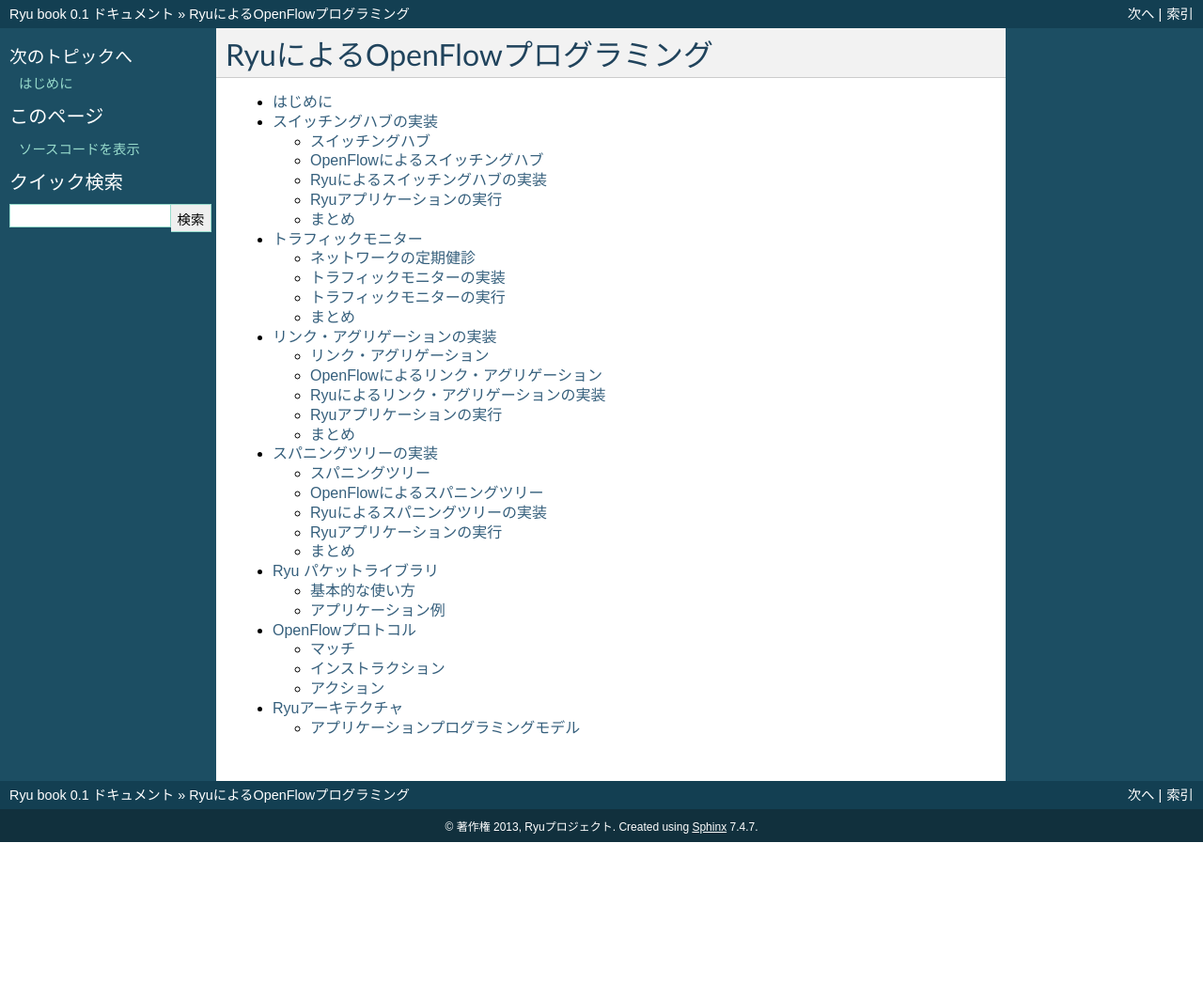
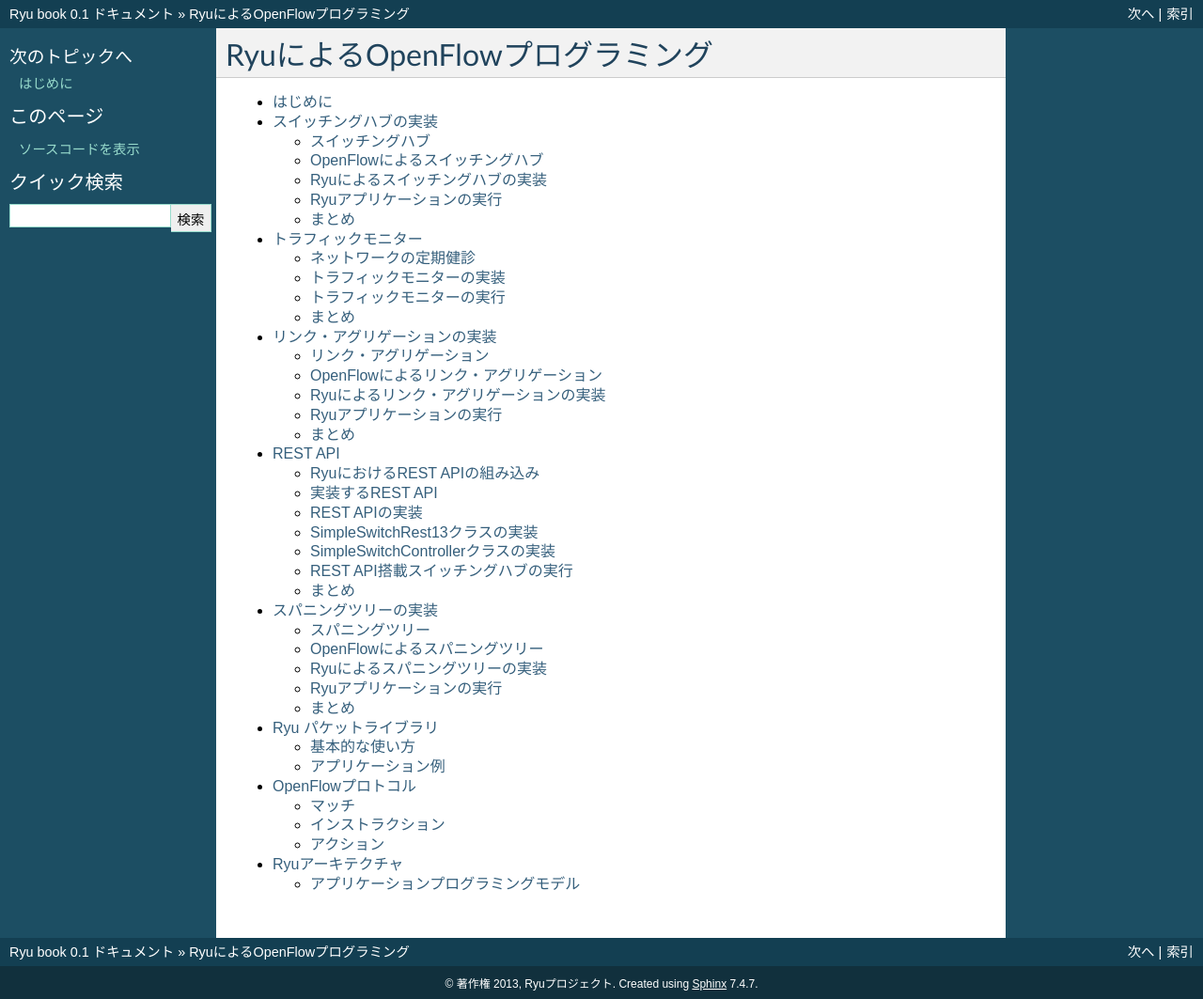
Before and after one commit to osrg/ryu-book, a Sphinx documentation site: the page built from ja/source/index.rst, in a window 1280 px wide. Shown: the whole page at 94% size. Built offline with Sphinx 7.4.7, drawn with Linux system fonts in a browser that asks for light colours; before the commit the page ends 900 px from its top, so only the background shows below that; part of the change alters nothing that is shown.

Commit message:
add REST API

```diff
--- a/ja/source/index.rst
+++ b/ja/source/index.rst
@@ -13,6 +13,7 @@ RyuによるOpenFlowプログラミング
    switching_hub.rst
    traffic_monitor.rst
    link_aggregation.rst
+   rest_api.rst
    spanning_tree.rst
    packet_lib.rst
    openflow_protocol.rst
--- /dev/null
+++ b/ja/source/rest_api.rst
@@ -0,0 +1,382 @@
+.. _ch_rest_api:
+
+REST API
+====================
+
+本章では、「 :ref:`ch_switching_hub` 」で説明したスイッチングハブに、
+REST APIを追加します。
+
+
+RyuにおけるREST APIの組み込み
+----------------------
+
+Ryuには、WSGIに対応したWebサーバの機能が含まれています。
+コントローラにREST APIを付加することで、ブラウザやcurlコマンド等から
+コントローラの振る舞いを変えるようなアプリケーションを作成することもできます。
+
+.. NOTE::
+
+    WSGIとは、Pythonにおいて、WebアプリケーションとWebサーバをつなぐための
+    統一されたフレームワークのことを指します。
+
+
+実装するREST API
+----------------------
+実装するREST APIは以下の二つとします。
+
+1. MACアドレステーブル取得API
+
+    スイッチングハブで保持されているMACアドレステーブルの内容を返却します。
+    MACアドレスおよびポート番号の組をJSON形式で返却します。
+
+2. MACアドレステーブル登録API
+
+    REST APIへのパラメータとして入力されたMACアドレスとポート番号の組をMACアドレステーブルに
+    登録します。また、あわせてフローエントリの追加も行います。
+
+
+REST APIの実装
+----------------------
+「 :ref:`ch_switching_hub` 」のスイッチングハブにREST APIを追加した
+ソースコードです。
+
+.. rst-class:: sourcecode
+
+.. literalinclude:: sources/simple_switch_rest_13.py
+
+simple_switch_rest_13.pyでは、HTTPリクエストを受けるURLとそれに対応するメソッドを
+定義するコントローラクラス(SimpleSwitchController)と、
+「 :ref:`ch_switching_hub` 」のスイッチングハブを拡張し、MACアドレステーブルの更新を
+行えるようにしたクラス(SimpleSwitchRest13)の二つを定義しています。
+SimpleSwitchRest13では、任意のタイミングでフローエントリの追加ができるように、
+FeatureReplyメソッドをオーバライドし、その中でdatapathオブジェクトをスイッチングハブ内で
+保持するようにしています。
+
+SimpleSwitchRest13クラスの実装
+----------------------
+.. rst-class:: sourcecode
+
+::
+
+    class SimpleSwitchRest13(simple_switch_13.SimpleSwitch13):
+
+        _CONTEXTS = { 'wsgi': WSGIApplication }
+    ...
+
+辞書型のクラス変数_CONTEXTに、RyuのWSGI対応Webサーバのインスタンスを取得できるようにしています。
+WSGIのWebサーバインスタンスを取得する際には、「wsgi」というキーで取得します。
+
+.. rst-class:: sourcecode
+
+::
+
+    def __init__(self, *args, **kwargs):
+        super(SimpleSwitchRest13, self).__init__(*args, **kwargs)
+        self.switches = {}
+        wsgi = kwargs['wsgi']
+        wsgi.register(SimpleSwitchController, {simple_switch_instance_name : self})
+    ...
+
+コンストラクタでは、WSGIApplicationのインスタンスを取得しています。
+また、registerメソッドを使用して、後述するコントローラクラスの登録を行っています。
+コントローラクラスの登録時に、コントローラのコンストラクタでSimpleSwitchRest13クラスのインスタンスを
+取得できるように、第2引数で、「simple_switch_api_app」というキー名でインスタンスを追加した
+ディクショナリオブジェクトを渡しています。
+
+.. rst-class:: sourcecode
+
+::
+
+    @set_ev_cls(ofp_event.EventOFPSwitchFeatures, CONFIG_DISPATCHER)
+    def switch_features_handler(self, ev):
+        super(SimpleSwitchRest13, self).switch_features_handler(ev)
+        datapath = ev.msg.datapath
+        self.switches[datapath.id] = datapath
+    ...
+
+親クラスのswitch_features_handlerをオーバライドしています。
+このメソッドでは、SwitchFeaturesイベントが発生したタイミングで、
+イベント内に格納されたdatapathオブジェクトをインスタンス変数switchesに保持するようにしています。
+
+.. rst-class:: sourcecode
+
+::
+
+    def set_mac_to_port(self, dpid, mac_port_dict):
+        datapath = self.switches.get(dpid, None)
+
+        if datapath is not None:
+            parser = datapath.ofproto_parser
+            ports = mac_port_dict.values()
+            for in_port in ports:
+                for mac, port in mac_port_dict.items():
+                    if port != in_port:
+                        dst_mac = mac
+                        out_port = port
+                        actions = [parser.OFPActionOutput(out_port)]
+                        match = parser.OFPMatch(in_port=in_port, eth_dst=dst_mac)
+                        self.add_flow(datapath, 1, match, actions)
+
+        mac_table = self.mac_to_port.get(dpid, {})
+        mac_table.update(mac_port_dict)
+        self.mac_to_port[dpid] = mac_table
+        return {'status' : 'ok'}
+    ...
+
+MACアドレスとポートに対応するスイッチに格納するためのメソッドです。
+コントローラクラスからREST APIの呼び出し契機で実行されます。
+MACアドレスと接続ポートの組が引数として渡されます。
+それらの組が二組以上指定された場合、それぞれのMACアドレスとポートを組み合わせて
+フローエントリを作成し、親クラスのadd_flowメソッドを用いてそのフローエントリをスイッチに登録します。
+また、指定されたMACアドレスとポートの組はスイッチングハブ内のMACアドレスとポートアドレステーブルに
+格納されます。
+たとえば、MACアドレスと接続ポートの組が、それぞれ、
+
+・00:00:00:00:00:01, 1
+
+・00:00:00:00:00:02, 2
+
+
+の場合、
+
+(1)マッチング条件：in_port = 1, dst_mac = 00:00:00:00:00:02  アクション：output=2
+
+(2)マッチング条件：in_port = 2, dst_mac = 00:00:00:00:00:01  アクション：output=1
+
+という二つのフローエントリを追加するようにしています。
+
+
+SimpleSwitchControllerクラスの実装
+----------------------
+次はREST APIへのHTTPリクエストを受け付けるコントローラクラスです。
+クラス名はSimpleSwitchControllerです。
+
+.. rst-class:: sourcecode
+
+::
+
+    class SimpleSwitchController(ControllerBase):
+        def __init__(self, req, link, data, **config):
+            super(SimpleSwitchController, self).__init__(req, link, data, **config)
+            self.simpl_switch_spp = data[simple_switch_instance_name]
+    ...
+
+コンストラクタで、SimpleSwitchRest13クラスのインスタンスを取得します。
+なお、このコンストラクタはWSGIApplicationインスタンスから呼び出されます。
+
+.. rst-class:: sourcecode
+
+::
+
+    @route('simpleswitch', url, methods=['GET'], requirements={'dpid': dpid_lib.DPID_PATTERN})
+    def list_mac_table(self, req, **kwargs):
+        simple_switch = self.simpl_switch_spp
+        mac_table = {}
+
+        if 'dpid' in kwargs:
+            dpid = dpid_lib.str_to_dpid(kwargs['dpid'])
+            mac_table = simple_switch.mac_to_port.get(dpid, {})
+
+        body = json.dumps(mac_table)
+        return Response(content_type='application/json', body=body)
+    ...
+
+REST APIのURLとそれにひもづく処理を実装する部分です。
+Ryuで定義されたrouteデコレータを用いることで、REST APIへのHTTPリクエストと
+そのリクエストが来た場合に実行するメソッドの対応付けができます。
+デコレータへの引数は以下のようにします。
+
+1. 第1引数
+
+    任意の名前
+
+2. 第2引数
+
+    URLを指定します。
+    ここでは、URLがhttp://<サーバIP>:8080/v1/simpleswitch/mactable/<データパスID>
+    となるようにします。
+
+3. 第3引数
+
+    HTTPメソッドを指定します。
+    ここではGETメソッドを指定しています。
+
+4. 第4引数
+
+    指定箇所の形式を指定します。
+    ここでは、{dpid}の部分が、dpid.pyのDPID_PATTERNで規定されたパターンに合致することを
+    条件としています。
+
+指定したURLでHTTPメソッドがGETの場合に、このlist_mac_tableメソッドが呼ばれます。
+このメソッドの中で、スイッチングハブのインスタンスから指定されたデータパスIDに該当する
+MACテーブルを取得し、JSON形式に返還後、HTTPレスポンスを返却しています。
+
+
+.. rst-class:: sourcecode
+
+::
+
+    @route('simpleswitch', url, methods=['PUT'], requirements={'dpid': dpid_lib.DPID_PATTERN})
+    def put_mac_table(self, req, **kwargs):
+        simple_switch = self.simpl_switch_spp
+        result = {}
+        if 'dpid' in kwargs:
+            dpid = dpid_lib.str_to_dpid(kwargs['dpid'])
+            mac_table = eval(req.body)
+            result = simple_switch.set_mac_to_port(dpid, mac_table)
+
+        body = json.dumps(result)
+        return Response(content_type='application/json', body=body)
+    ...
+
+次は、MACアドレステーブルを登録するREST APIです。
+URLはMACアドレステーブル取得用APIと同じで、HTTPメソッドがPUTの際に
+このput_mac_tableメソッドが呼ばれます。このメソッドの中で、スイッチングハブの
+set_mac_to_portメソッドを呼び出します。このREST APIへのHTTPリクエスト
+パラメータについては後述します。
+
+
+REST API搭載スイッチングハブの実行
+--------------------------
+実際に、REST API搭載スイッチングハブを実行してみます。
+最初に「 :ref:`ch_switching_hub` 」と同様にMininetを実行します。ここでも
+スイッチのOpenFlowバージョンにOpenFlow13を設定することを忘れないでください。
+
+次に、REST APIを追加したスイッチングハブを起動します。
+
+.. rst-class:: console
+
+::
+
+    ryu@ryu-vm:~/ryu/ryu/app$ cd ~/ryu/ryu/app
+    ryu@ryu-vm:~/ryu/ryu/app$ sudo ovs-vsctl set Bridge s1 protocols=OpenFlow13
+    ryu@ryu-vm:~/ryu/ryu/app$ ryu-manager --verbose ./simple_switch_rest_13.py
+    loading app ./simple_switch_rest_13.py
+    loading app ryu.controller.ofp_handler
+    creating context wsgi
+    instantiating app ryu.controller.ofp_handler
+    instantiating app ./simple_switch_rest_13.py
+    BRICK SimpleSwitchRest13
+      CONSUMES EventOFPPacketIn
+      CONSUMES EventOFPSwitchFeatures
+    BRICK ofp_event
+      PROVIDES EventOFPPacketIn TO {'SimpleSwitchRest13': set(['main'])}
+      PROVIDES EventOFPSwitchFeatures TO {'SimpleSwitchRest13': set(['config'])}
+      CONSUMES EventOFPErrorMsg
+      CONSUMES EventOFPPortDescStatsReply
+      CONSUMES EventOFPEchoRequest
+      CONSUMES EventOFPSwitchFeatures
+      CONSUMES EventOFPHello
+    (31135) wsgi starting up on http://0.0.0.0:8080/
+    connected socket:<eventlet.greenio.GreenSocket object at 0x318c6d0> address:('127.0.0.1', 48914)
+    hello ev <ryu.controller.ofp_event.EventOFPHello object at 0x318cc10>
+    move onto config mode
+    EVENT ofp_event->SimpleSwitchRest13 EventOFPSwitchFeatures
+    switch features ev version: 0x4 msg_type 0x6 xid 0x78dd7a72 OFPSwitchFeatures(auxiliary_id=0,capabilities=71,datapath_id=1,n_buffers=256,n_tables=254)
+    move onto main mode
+
+次にmininetのシェル上で、h1からh2へpingを発行します。
+
+.. rst-class:: console
+
+::
+
+    mininet> h1 ping -c 1 h2
+    PING 10.0.0.2 (10.0.0.2) 56(84) bytes of data.
+    64 bytes from 10.0.0.2: icmp_req=1 ttl=64 time=84.1 ms
+
+    --- 10.0.0.2 ping statistics ---
+    1 packets transmitted, 1 received, 0% packet loss, time 0ms
+    rtt min/avg/max/mdev = 84.171/84.171/84.171/0.000 ms
+
+
+この時、Ryuへのパケットインは3回発生しています。
+
+.. rst-class:: console
+
+::
+
+    EVENT ofp_event->SimpleSwitchRest13 EventOFPPacketIn
+    packet in 1 00:00:00:00:00:01 ff:ff:ff:ff:ff:ff 1
+    EVENT ofp_event->SimpleSwitchRest13 EventOFPPacketIn
+    packet in 1 00:00:00:00:00:02 00:00:00:00:00:01 2
+    EVENT ofp_event->SimpleSwitchRest13 EventOFPPacketIn
+    packet in 1 00:00:00:00:00:01 00:00:00:00:00:02 1
+
+ここで、スイッチングハブのMACテーブルを取得するREST APIを実行してみましょう。
+REST APIの呼び出しには、curlコマンドを使用します。
+
+.. rst-class:: console
+
+::
+
+    ryu@ryu-vm:~$ curl -X GET http://127.0.0.1:8080/v1/simpleswitch/mactable/0000000000000001
+    {"00:00:00:00:00:02": 2, "00:00:00:00:00:01": 1}
+
+h1とh2の二つのホストがMACアドレステーブル上で学習済みであることがわかります。
+
+今度は、h1,h2,h3の3台のホストをあらかじめMACアドレステーブルに格納し、
+pingを実行してみることにします。いったんスイッチングハブを停止します。
+再度、Mininetを起動し、OpenFlowバージョンをOpenFlow13に設定後、
+スイッチングハブの再起動します。
+
+.. rst-class:: console
+
+::
+
+    ...
+    (26759) wsgi starting up on http://0.0.0.0:8080/
+    connected socket:<eventlet.greenio.GreenSocket object at 0x2afe6d0> address:('127.0.0.1', 48818)
+    hello ev <ryu.controller.ofp_event.EventOFPHello object at 0x2afec10>
+    move onto config mode
+    EVENT ofp_event->SimpleSwitchRest13 EventOFPSwitchFeatures
+    switch features ev version: 0x4 msg_type 0x6 xid 0x96681337 OFPSwitchFeatures(auxiliary_id=0,capabilities=71,datapath_id=1,n_buffers=256,n_tables=254)
+    switch_features_handler inside sub class
+    move onto main mode
+
+ここでMACアドレステーブル更新用のREST APIを呼び出します。
+
+.. rst-class:: console
+
+::
+
+    ryu@ryu-vm:~$ curl -X PUT -d '{"00:00:00:00:00:01": 1, "00:00:00:00:00:02": 2, "00:00:00:00:00:03": 3}' http://127.0.0.1:8080/v1/simpleswitch/mactable/0000000000000001
+    {"status": "ok"}
+
+この時、h1,h2,h3に対応したフローエントリがスイッチに登録されます。
+
+次に、再度、h1からh2へpingを実行します。
+
+.. rst-class:: console
+
+::
+
+    mininet> h1 ping -c 1 h2
+    PING 10.0.0.2 (10.0.0.2) 56(84) bytes of data.
+    64 bytes from 10.0.0.2: icmp_req=1 ttl=64 time=4.62 ms
+
+    --- 10.0.0.2 ping statistics ---
+    1 packets transmitted, 1 received, 0% packet loss, time 0ms
+    rtt min/avg/max/mdev = 4.623/4.623/4.623/0.000 ms
+
+この時、すでにスイッチにはフローエントリが存在するため、パケットインのイベントはARPリクエストの
+1回だけ発生するようになります。
+
+.. rst-class:: console
+
+::
+
+    ...
+    move onto main mode
+    (28293) accepted ('127.0.0.1', 44453)
+    127.0.0.1 - - [19/Nov/2013 19:59:45] "PUT /v1/simpleswitch/mactable/0000000000000001 HTTP/1.1" 200 124 0.002734
+    EVENT ofp_event->SimpleSwitchRest13 EventOFPPacketIn
+    packet in 1 00:00:00:00:00:01 ff:ff:ff:ff:ff:ff 1
+
+
+まとめ
+------
+
+本章では、MACアドレステーブルの参照/更新機能の実装追加を題材として、
+REST APIの追加方法について説明しました。その他の応用として、スイッチにフローエントリを追加できる
+ようなREST APIを作成し、ブラウザから操作できるようにするのもよいのではないでしょうか。
--- /dev/null
+++ b/ja/source/sources/simple_switch_rest_13.py
@@ -0,0 +1,77 @@
+import json
+from ryu.app import simple_switch_13
+from webob import Response
+from ryu.controller import ofp_event
+from ryu.controller.handler import CONFIG_DISPATCHER
+from ryu.controller.handler import set_ev_cls
+from ryu.app.wsgi import ControllerBase, WSGIApplication, route
+from ryu.lib import dpid as dpid_lib
+
+simple_switch_instance_name = 'simple_switch_api_app'
+url = '/v1/simpleswitch/mactable/{dpid}'
+
+class SimpleSwitchRest13(simple_switch_13.SimpleSwitch13):
+
+    _CONTEXTS = { 'wsgi': WSGIApplication }
+
+    def __init__(self, *args, **kwargs):
+        super(SimpleSwitchRest13, self).__init__(*args, **kwargs)
+        self.switches = {}
+        wsgi = kwargs['wsgi']
+        wsgi.register(SimpleSwitchController, {simple_switch_instance_name : self})
+
+    @set_ev_cls(ofp_event.EventOFPSwitchFeatures, CONFIG_DISPATCHER)
+    def switch_features_handler(self, ev):
+        super(SimpleSwitchRest13, self).switch_features_handler(ev)
+        datapath = ev.msg.datapath
+        self.switches[datapath.id] = datapath
+
+    def set_mac_to_port(self, dpid, mac_port_dict):
+        datapath = self.switches.get(dpid, None)
+
+        if datapath is not None:
+            parser = datapath.ofproto_parser
+            ports = mac_port_dict.values()
+            for in_port in ports:
+                for mac, port in mac_port_dict.items():
+                    if port != in_port:
+                        dst_mac = mac
+                        out_port = port
+                        actions = [parser.OFPActionOutput(out_port)]
+                        match = parser.OFPMatch(in_port=in_port, eth_dst=dst_mac)
+                        self.add_flow(datapath, 1, match, actions)
+
+        mac_table = self.mac_to_port.get(dpid, {})
+        mac_table.update(mac_port_dict)
+        self.mac_to_port[dpid] = mac_table
+        return {'status' : 'ok'}
+
+
+class SimpleSwitchController(ControllerBase):
+    def __init__(self, req, link, data, **config):
+        super(SimpleSwitchController, self).__init__(req, link, data, **config)
+        self.simpl_switch_spp = data[simple_switch_instance_name]
+
+    @route('simpleswitch', url, methods=['GET'], requirements={'dpid': dpid_lib.DPID_PATTERN})
+    def list_mac_table(self, req, **kwargs):
+        simple_switch = self.simpl_switch_spp
+        mac_table = {}
+
+        if 'dpid' in kwargs:
+            dpid = dpid_lib.str_to_dpid(kwargs['dpid'])
+            mac_table = simple_switch.mac_to_port.get(dpid, {})
+
+        body = json.dumps(mac_table)
+        return Response(content_type='application/json', body=body)
+
+    @route('simpleswitch', url, methods=['PUT'], requirements={'dpid': dpid_lib.DPID_PATTERN})
+    def put_mac_table(self, req, **kwargs):
+        simple_switch = self.simpl_switch_spp
+        result = {}
+        if 'dpid' in kwargs:
+            dpid = dpid_lib.str_to_dpid(kwargs['dpid'])
+            mac_table = eval(req.body)
+            result = simple_switch.set_mac_to_port(dpid, mac_table)
+
+        body = json.dumps(result)
+        return Response(content_type='application/json', body=body)
```
